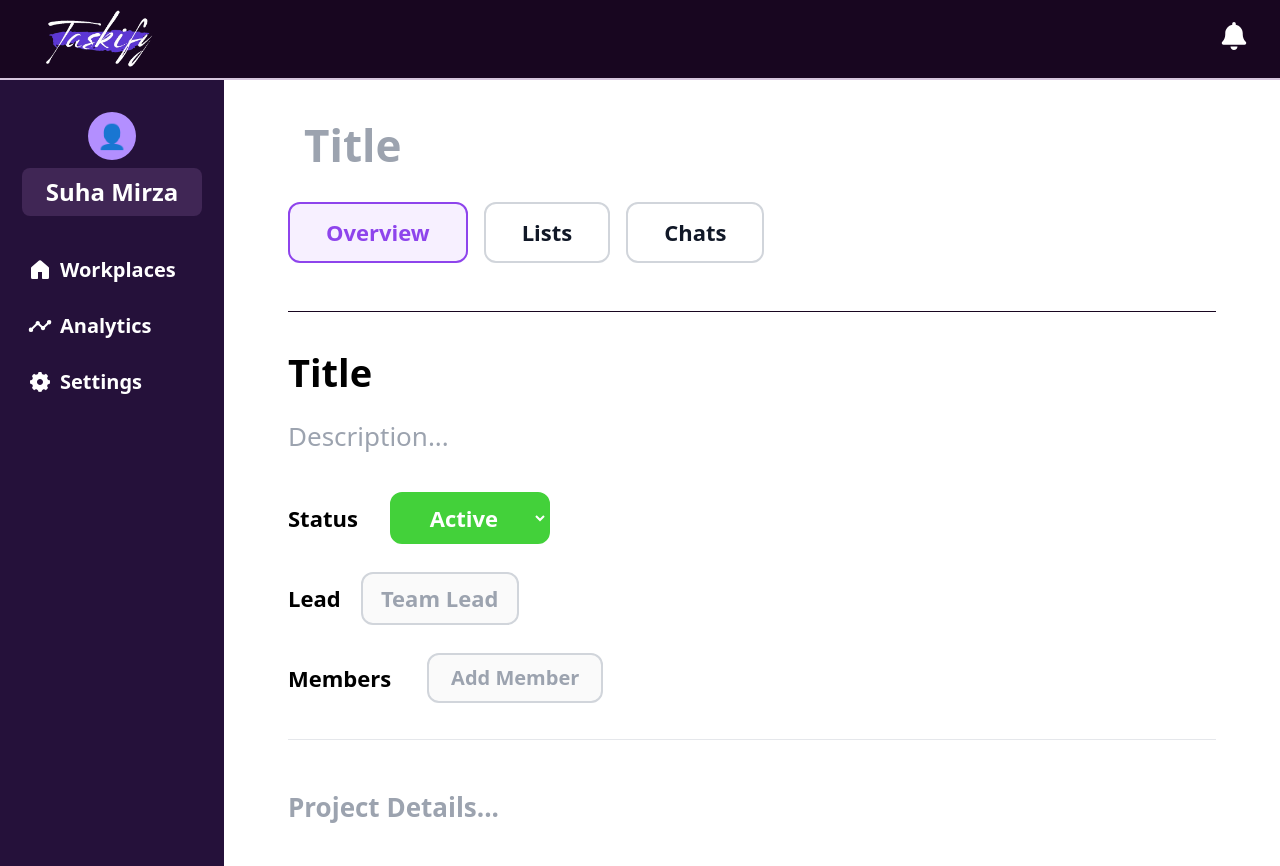
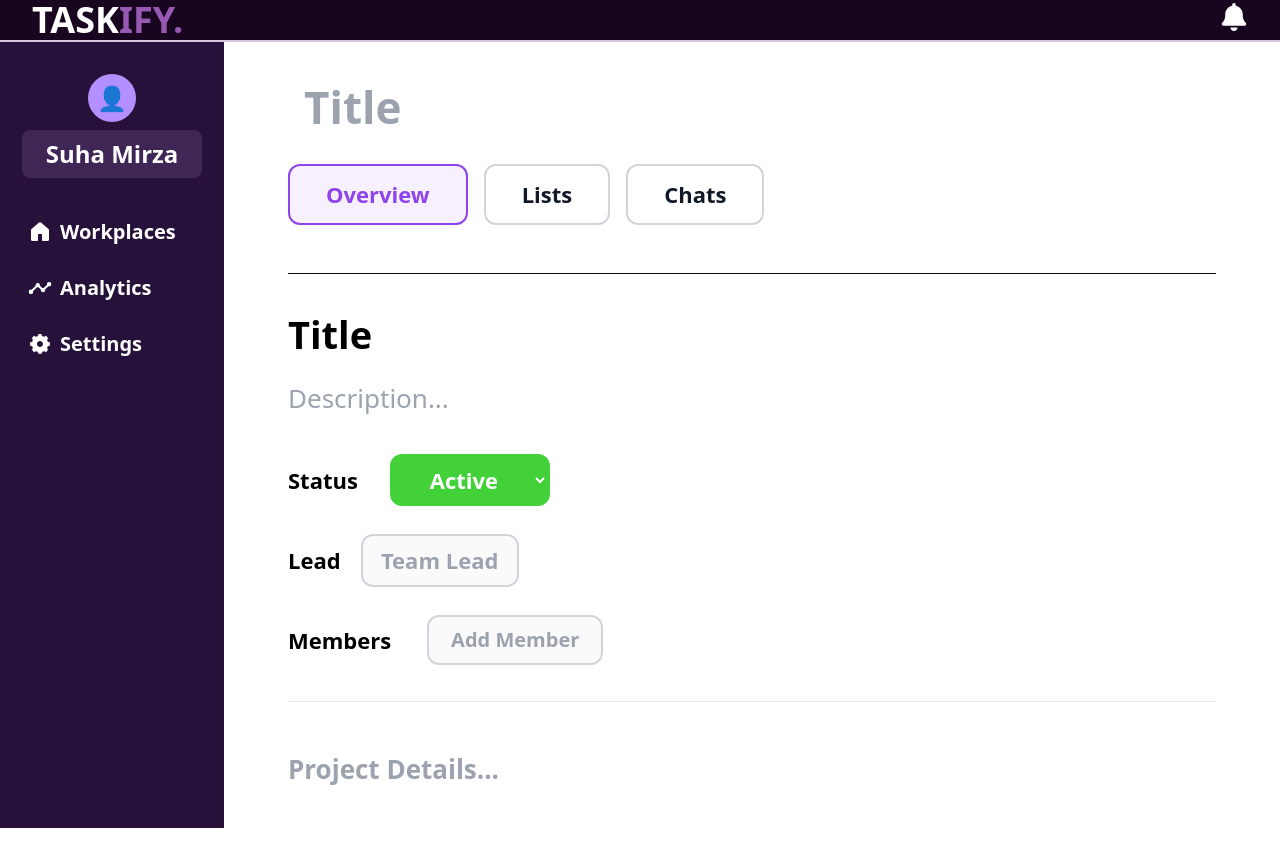
Before and after one commit to suhamirza/gradproject, a React (Vite) app: page /app/overview in a window 1280 px wide. After the commit the page ends 828 px from the top, so only its background shows below. Built offline with nearby package versions, Linux system fonts and the light colour scheme; the HTML template or start-up script is replaced by a standard one.

Commit message:
added mainPageLayout and changed logo on navbar

```diff
--- a/src/components/MainAppPages/Overview.tsx
+++ b/src/components/MainAppPages/Overview.tsx
@@ -1,15 +1,8 @@
 import React, { useState, useEffect, useRef } from 'react';
-
-const navButtons = [
-  { label: 'Overview', key: 'overview' },
-  { label: 'Lists', key: 'lists' },
-  { label: 'Chats', key: 'chats' },
-];
 
 const statusOptions = ['Active', 'Completed', 'On Hold'];
 
 export default function Overview() {
-  const [title, setTitle] = useState('');
   const [description, setDescription] = useState('');
   const [status, setStatus] = useState('Active');
   const [lead, setLead] = useState('');
@@ -22,8 +15,6 @@ export default function Overview() {
   const memberInputRef = useRef<HTMLInputElement>(null);
   const memberSpanRef = useRef<HTMLSpanElement>(null);
   const projectDetailsRef = useRef<HTMLTextAreaElement>(null);
-  const titleInputRef = useRef<HTMLInputElement>(null);
-  const titleSpanRef = useRef<HTMLSpanElement>(null);
 
   useEffect(() => {
     if (inputRef.current && spanRef.current) {
@@ -36,22 +27,6 @@ export default function Overview() {
       memberInputRef.current.style.width = `${memberSpanRef.current.offsetWidth}px`;
     }
   }, [memberInput]);
-
-  useEffect(() => {
-    if (titleInputRef.current && titleSpanRef.current) {
-      const input = titleInputRef.current;
-      const span = titleSpanRef.current;
-      const computed = window.getComputedStyle(input);
-      span.style.font = computed.font;
-      span.style.fontWeight = computed.fontWeight;
-      span.style.fontSize = computed.fontSize;
-      span.style.fontFamily = computed.fontFamily;
-      span.style.letterSpacing = computed.letterSpacing;
-      span.style.textTransform = computed.textTransform;
-      // Set width: span width + left padding - right offset
-      input.style.width = (span.offsetWidth + 12) + 'px'; // 12px = 16px left padding - 4px right offset
-    }
-  }, [title]);
 
   const handleMemberAdd = (e: React.KeyboardEvent<HTMLInputElement>) => {
     if (e.key === 'Enter' && memberInput.trim()) {
@@ -76,40 +51,8 @@ export default function Overview() {
 
   return (
     <div className="flex flex-col items-start">
-      {/* Title Input */}
-      <div className="inline-block mb-6 align-top">
-        <input
-          type="text"
-          value={title}
-          onChange={(e: React.ChangeEvent<HTMLInputElement>) => setTitle(e.target.value)}
-          placeholder="Title"
-          className="text-[2.75rem] font-extrabold bg-transparent border-none outline-none placeholder:text-gray-400 transition-colors duration-150 hover:bg-[#f7f0ff] rounded-xl box-content pl-4 pr-1"
-          ref={titleInputRef}
-          style={{ width: 'auto', margin: 0 }}
-        />
-        <span
-          ref={titleSpanRef}
-          className="absolute left-[-9999px] top-0 select-none whitespace-pre font-extrabold text-[2.75rem] pl-4 pr-1"
-          aria-hidden="true"
-        >
-          {title || 'Title'}
-        </span>
-      </div>
-      {/* Navigation Buttons */}
-      <div className="flex gap-4 mb-12">
-        {navButtons.map(btn => (
-          <button
-            key={btn.key}
-            className={`px-9 py-3 rounded-xl border-2 ${btn.key === 'overview' ? 'border-[#8e44ec] bg-[#f7f0ff] text-[#8e44ec] font-extrabold' : 'border-gray-300 bg-white text-gray-900 font-bold'} text-[1.375rem] transition`}
-          >
-            {btn.label}
-          </button>
-        ))}
-      </div>
-      {/* Divider */}
-      <hr className="w-full border-t-1 border-[#180620] mb-8" />
       {/* Project Title Display */}
-      <h2 className="font-extrabold text-[2.375rem] mb-4 mt-0">{title || 'Title'}</h2>
+      <h2 className="font-extrabold text-[2.375rem] mb-4 mt-0">Title</h2>
       {/* Description Input */}
       <input
         type="text"
--- a/src/layouts/AppLayout.tsx
+++ b/src/layouts/AppLayout.tsx
@@ -7,12 +7,12 @@ import { GoHomeFill } from "react-icons/go";
 import logo from '../assets/logo/whiteLogo.png'; // adjust path if needed
 
 const AppLayout = () => (
-  <div className="flex flex-col min-h-screen">
+  <div className="flex flex-col h-screen">
     {/* Navbar */}
     <nav className="flex items-center justify-between bg-[#180620] h-20 px-8 border-b-2 border-[#d6c6dd]">
-      <div className="flex items-center">
+      <div className="flex text-white text-4xl font-bold items-center">
         {/* Logo */}
-        <img src={logo} alt="Taskify Logo" className="h-16" />
+        TASK<span className="text-[#9759b3]">IFY.</span>
       </div>
       <div>
         {/* Notification bell */}
--- /dev/null
+++ b/src/layouts/MainAppPageLayout.tsx
@@ -0,0 +1,78 @@
+import React, { useRef, useEffect, useState, ReactNode } from 'react';
+import { useLocation, useNavigate } from 'react-router-dom';
+
+interface MainAppPageLayoutProps {
+  children: ReactNode;
+}
+
+const navButtons = [
+  { label: 'Overview', key: 'overview', route: '/app/overview' },
+  { label: 'Lists', key: 'lists', route: '/app/lists' },
+  { label: 'Chats', key: 'chats', route: '/app/chats' },
+];
+
+const MainAppPageLayout: React.FC<MainAppPageLayoutProps> = ({ children }) => {
+  const [title, setTitle] = useState('');
+  const titleInputRef = useRef<HTMLInputElement>(null);
+  const titleSpanRef = useRef<HTMLSpanElement>(null);
+  const location = useLocation();
+  const navigate = useNavigate();
+
+  // Auto-grow title input width
+  useEffect(() => {
+    if (titleInputRef.current && titleSpanRef.current) {
+      const input = titleInputRef.current;
+      const span = titleSpanRef.current;
+      const computed = window.getComputedStyle(input);
+      span.style.font = computed.font;
+      span.style.fontWeight = computed.fontWeight;
+      span.style.fontSize = computed.fontSize;
+      span.style.fontFamily = computed.fontFamily;
+      span.style.letterSpacing = computed.letterSpacing;
+      span.style.textTransform = computed.textTransform;
+      input.style.width = (span.offsetWidth + 12) + 'px'; // 12px = 16px left padding - 4px right offset
+    }
+  }, [title]);
+
+  return (
+    <div className="flex flex-col items-start w-full">
+      {/* Title Input */}
+      <div className="inline-block mb-6 align-top">
+        <input
+          type="text"
+          value={title}
+          onChange={(e: React.ChangeEvent<HTMLInputElement>) => setTitle(e.target.value)}
+          placeholder="Title"
+          className="text-[2.75rem] font-extrabold bg-transparent border-none outline-none placeholder:text-gray-400 transition-colors duration-150 hover:bg-[#f7f0ff] rounded-xl box-content pl-4 pr-1"
+          ref={titleInputRef}
+          style={{ width: 'auto', margin: 0 }}
+        />
+        <span
+          ref={titleSpanRef}
+          className="absolute left-[-9999px] top-0 select-none whitespace-pre font-extrabold text-[2.75rem] pl-4 pr-1"
+          aria-hidden="true"
+        >
+          {title || 'Title'}
+        </span>
+      </div>
+      {/* Navigation Buttons */}
+      <div className="flex gap-4 mb-12">
+        {navButtons.map(btn => (
+          <button
+            key={btn.key}
+            className={`px-9 py-3 rounded-xl border-2 ${location.pathname.includes(btn.route) ? 'border-[#8e44ec] bg-[#f7f0ff] text-[#8e44ec] font-extrabold' : 'border-gray-300 bg-white text-gray-900 font-bold'} text-[1.375rem] transition`}
+            onClick={() => navigate(btn.route)}
+          >
+            {btn.label}
+          </button>
+        ))}
+      </div>
+      {/* Divider */}
+      <hr className="w-full border-t-1 border-[#180620] mb-8" />
+      {/* Page Content */}
+      <div className="w-full">{children}</div>
+    </div>
+  );
+};
+
+export default MainAppPageLayout;
--- a/src/routes/AppRoutes.tsx
+++ b/src/routes/AppRoutes.tsx
@@ -9,6 +9,7 @@ import VerificationCode from '../components/Auth/VerificationCode';
 import AuthWelcome from '../components/Auth/AuthWelcome';
 import Overview from '../components/MainAppPages/Overview';
 import MainPage from '../components/MainAppPages/MainPage';
+import MainAppPageLayout from '../layouts/MainAppPageLayout';
 
 const AppRoutes = () => (
   <Routes>
@@ -28,7 +29,11 @@ const AppRoutes = () => (
       <Route path="/app" element={<MainPage />} />
       <Route path="/app/join-workplace" element={<div>Join Workplace Coming Soon</div>} />
       <Route path="/app/create-workplace" element={<div>Create Workplace Coming Soon</div>} />
-      <Route path="/app/overview" element={<Overview />} />
+      <Route path="/app/overview" element={
+        <MainAppPageLayout>
+          <Overview />
+        </MainAppPageLayout>
+      } />
     </Route>
   </Routes>
 );
```
